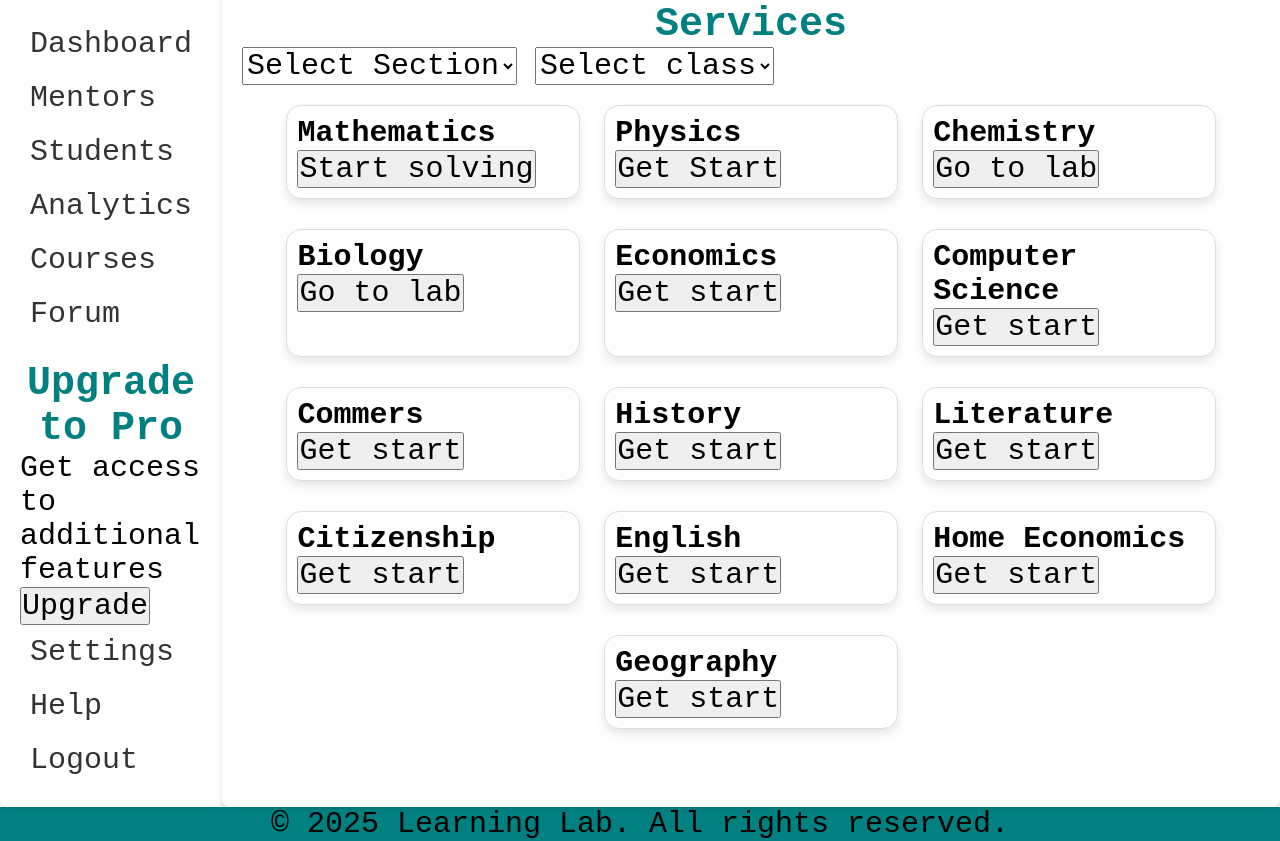
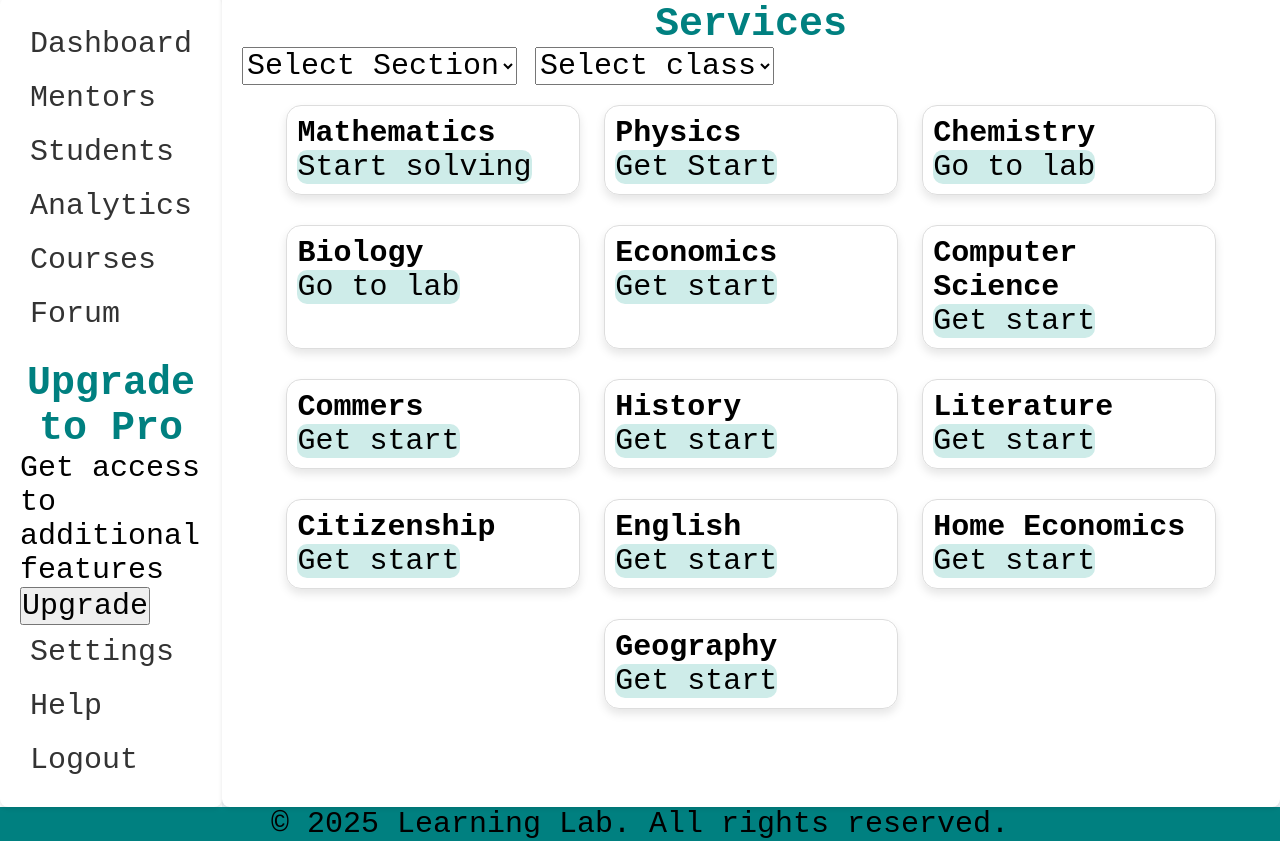
Before and after one commit to Billyngwa/Learning-lab, a website: page pages/Courses.html in a window 1280 px wide. Shown: the part 103-944 px from the top of the page. Drawn offline with Linux system fonts and the light colour scheme; a web font is replaced by a local one.

Commit message:
Modification

```diff
--- a/pages/Courses.html
+++ b/pages/Courses.html
@@ -93,55 +93,55 @@
                     <option value="u6" class="classValue">Upper sixth</option>
                 </select>
         <section class="subjet">
-            <div>
+            <div class="subjectValue">
                 <h2>Mathematics</h2>
-                <button type="button">Start solving</button>
+                <button href="./Notes/Maths-Form-1-Notes.pdf" type="button">Start solving</button>
             </div>
-            <div>
+            <div class="subjectValue">
                 <h2>Physics</h2>
-                <button type="button">Get Start</button>
+                <button href="https://app.easyelimu.com/lessons/6-high-school/6-form-1/51-physics" type="button">Get Start</button>
             </div>
-            <div>
+            <div class="subjectValue">
                 <h2>Chemistry</h2>
-                <button type="button">Go to lab</button>
+                <button href="../Notes/FORM-1-CHEMISTRY-NOTES.pdf" type="button">Go to lab</button>
             </div>
-            <div>
+            <div class="subjectValue">
                 <h2>Biology</h2>
-                <button type="button">Go to lab</button>
+                <button href="../Notes/Biology-Form-1-Notes.pdf" type="button">Go to lab</button>
             </div>
-            <div>
+            <div class="subjectValue">
                 <h2>Economics</h2>
                 <button type="button">Get start</button>
             </div>
-            <div>
+            <div class="subjectValue">
                 <h2>Computer Science</h2>
-                <button href="../Notes/Form-1-Computer-Notes.pdf" type="button">Get start</button>
+                <button href="Form-1-Computer-Notes.pdf" type="button">Get start</button>
             </div>
-            <div>
+            <div class="subjectValue">
                 <h2>Commers</h2>
                 <button type="button">Get start</button>
             </div>
-            <div>
+            <div class="subjectValue">
                 <h2>History</h2>
                 <button type="button">Get start</button>
             </div>
-            <div>
+            <div class="subjectValue">
                 <h2>Literature</h2>
                 <button type="button">Get start</button>
             </div>
-            <div>
+            <div class="subjectValue">
                 <h2>Citizenship</h2>
                 <button type="button">Get start</button>
             </div>
-            <div>
+            <div class="subjectValue">
                 <h2>English</h2>
                 <button href="https://app.easyelimu.com/lessons/6-high-school/6-form-1/49-english" type="button">Get start</button>
             </div>
-            <div>
+            <div class="subjectValue">
                 <h2>Home Economics</h2>
                 <button type="button">Get start</button>
             </div>
-            <div>
+            <div class="subjectValue">
                 <h2>Geography</h2>
                 <button type="button">Get start</button>
             </div>
@@ -171,6 +171,38 @@
             "Lower Sixth",
             "Upper Sixth"
             ];
+        const form1 = [
+            "Mathematics",
+            "English",
+            "Chemitry",
+            "Biology",
+            "Economics",
+            "Additional Mathematics",
+            "French",
+
+            ]
+        const classes = document.querySelector(".select");
+        let selectedClass = "";
+        if (classes) {
+            classes.addEventListener("click", (event) => {
+                const classValue = document.getElementsByClassName("classValue");
+                for (let i = 0; i < classValue.length; i++){
+                    if(classValue[i].value === event.target.value){
+                        selectedClass = classValue[i].value;
+                    }
+                    console.log("Selected Class:", selectedClass);
+                }
+                if (selectedClass === "Form 1") {
+                    const allSubjects = document.getElementsByClassName("subjectValue");
+                    if (allSubjects) {
+                        for (let i = 0; i < allSubjects.item; i++){
+                            allSubjects[i].value === form1[i];
+                            allSubjects[i].innerHTML = form1[i];
+                        }
+                    }
+                }
+            })
+        }
         const selectElement = document.querySelector(".select");
         let selectedSection = "";
         if (selectElement) {
--- a/styles/index.css
+++ b/styles/index.css
@@ -163,6 +163,15 @@ section.subjet{
   margin-bottom: 30px;
   border-radius: 15px;
   box-shadow: 0 5px 10px rgba(0, 0, 0, 0.1);
+  button{
+    background-color: #ceece9;
+    border-radius: 10px;
+    border: none;
+  }
+  button:hover{
+     background-color: #00796b; /* Light teal on hover */
+  color: blanchedalmond; /* Darker teal text on hover */
+  }
   }
 
 }
```
